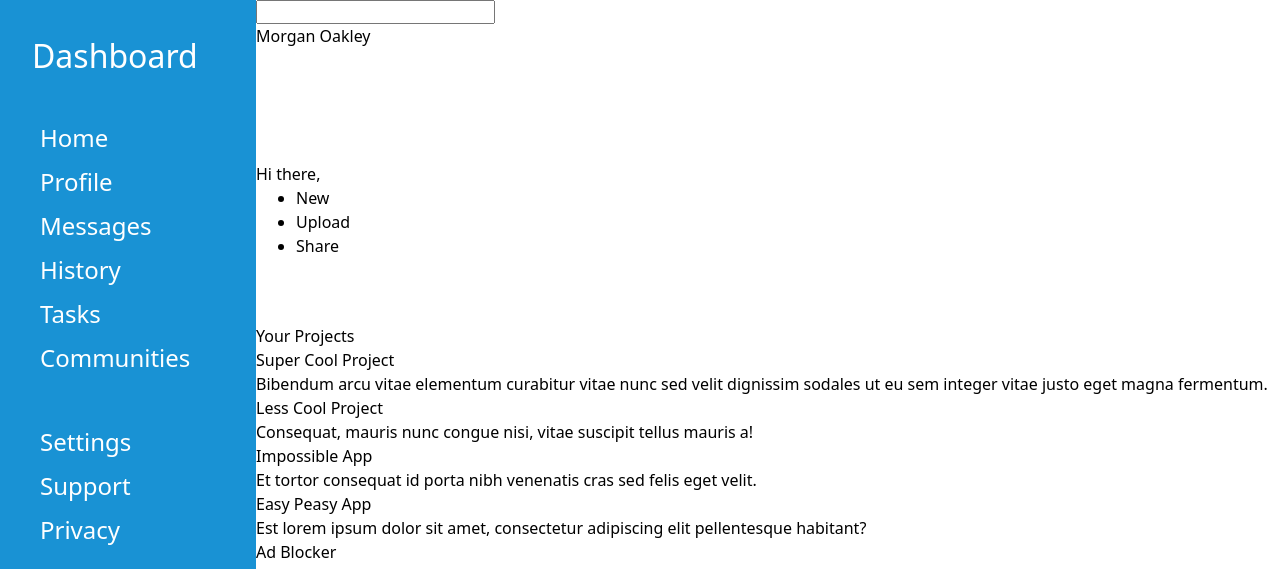
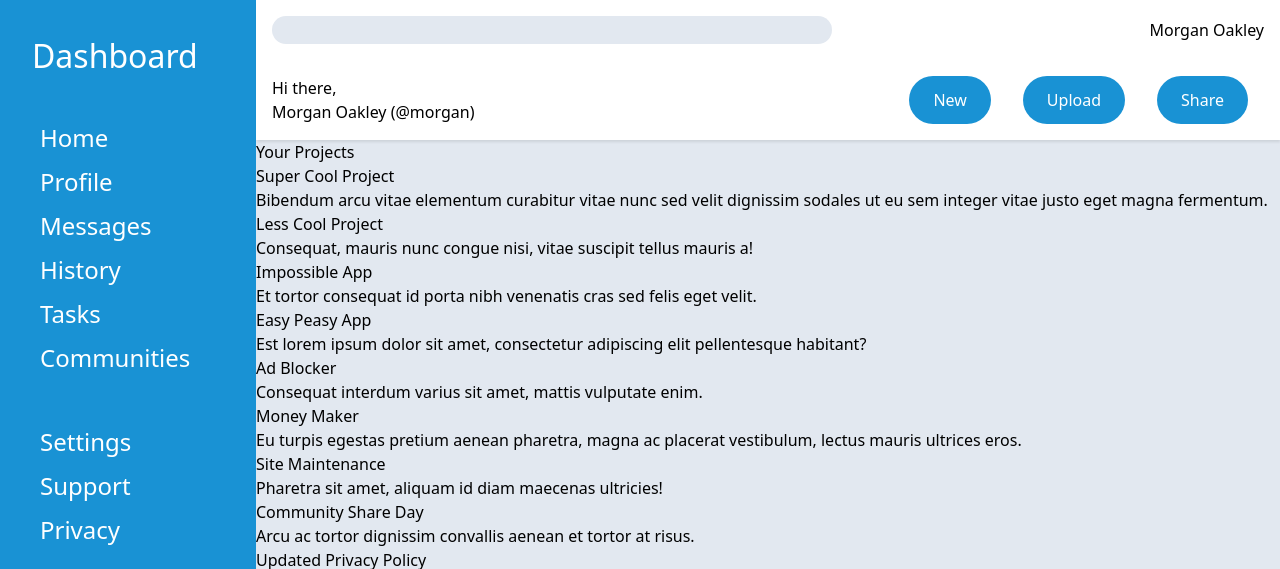
Before and after one commit to LydosSky/admin-dashboard, a plain HTML site: page index.html in a window 1280 px wide. Shown: the top 569 px of the page. Drawn offline with Linux system fonts and the light colour scheme.

Commit message:
nav bar controls section finished

```diff
--- a/index.html
+++ b/index.html
@@ -32,6 +32,7 @@
       </div>
     </div>
 
+    <div class="nav-control-container">
       <div class="nav">
         <div class="nav-search">
           <input type="" name="" value="" />
@@ -44,6 +45,7 @@
       <div class="control-bar">
         <div class="user">
           <p>Hi there,</p>
+          <p>Morgan Oakley (@morgan)</p>
         </div>
         <div class="controls">
           <ul>
@@ -53,7 +55,7 @@
           </ul>
         </div>
       </div>
-
+    </div>
     <div class="main-container">
       <div class="projects">
         <h2>Your Projects</h2>
--- a/styles.css
+++ b/styles.css
@@ -45,11 +45,13 @@ img {
 /* ======================================================================= */
 
 body {
+  height: 100vh;
   display: grid;
   grid-template-columns: 1fr 4fr;
-  grid-template-rows: 1fr 1fr 4fr;
+  grid-template-rows: 1fr 5fr;
 }
 
+/* SIDEBAR =============================================================== */
 .sidebar {
   grid-column: 1 / 2;
   grid-row: 1 / 4;
@@ -73,7 +75,58 @@ body {
   margin: 3rem 0;
 }
 
+/* ======================================================================= */
+
+.nav-control-container {
+  grid-row: 1 / 2;
+  z-index: 1;
+  box-shadow: 1.4px 2.7px 2.7px hsl(0deg 0% 0% / 0.1);
+}
+
+/* SEARCH BAR */
+.nav div {
+  display: inline-block;
+}
+
 .nav {
-  grid-row: 1 / 2;
-  grid-column: 2 / 3;
+  display: flex;
+  padding: 1rem;
+  justify-content: space-between;
+  align-items: center;
 }
+
+.nav-search input {
+  width: 35rem;
+  border-radius: 1rem;
+  padding: 0.3rem;
+  background-color: #e2e8f0;
+  border: none;
+}
+
+/* ======================================================================= */
+
+/* CONTROL BAR  */
+
+.control-bar {
+  display: flex;
+  justify-content: space-between;
+  padding: 1rem;
+  align-items: center;
+}
+
+.control-bar .controls ul {
+  list-style: none;
+  display: flex;
+}
+
+.controls ul li {
+  margin: 0 1rem;
+  background-color: #1992d4;
+  color: #ffffff;
+  padding: 0.75rem 1.5rem;
+  border-radius: 2rem;
+}
+
+.main-container {
+  background-color: #e2e8f0;
+}
```
Lines whose indentation alone changed are shown as unchanged.
